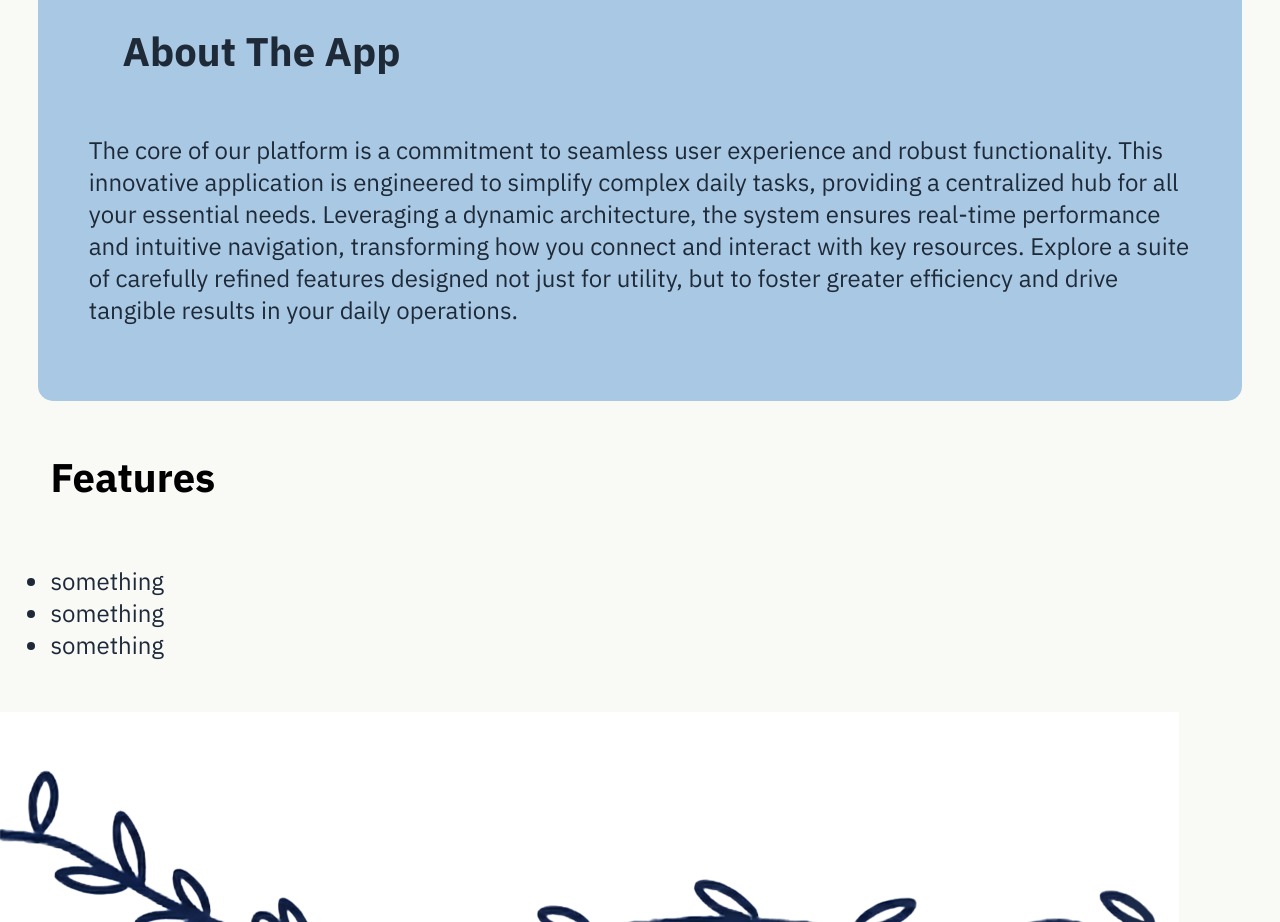
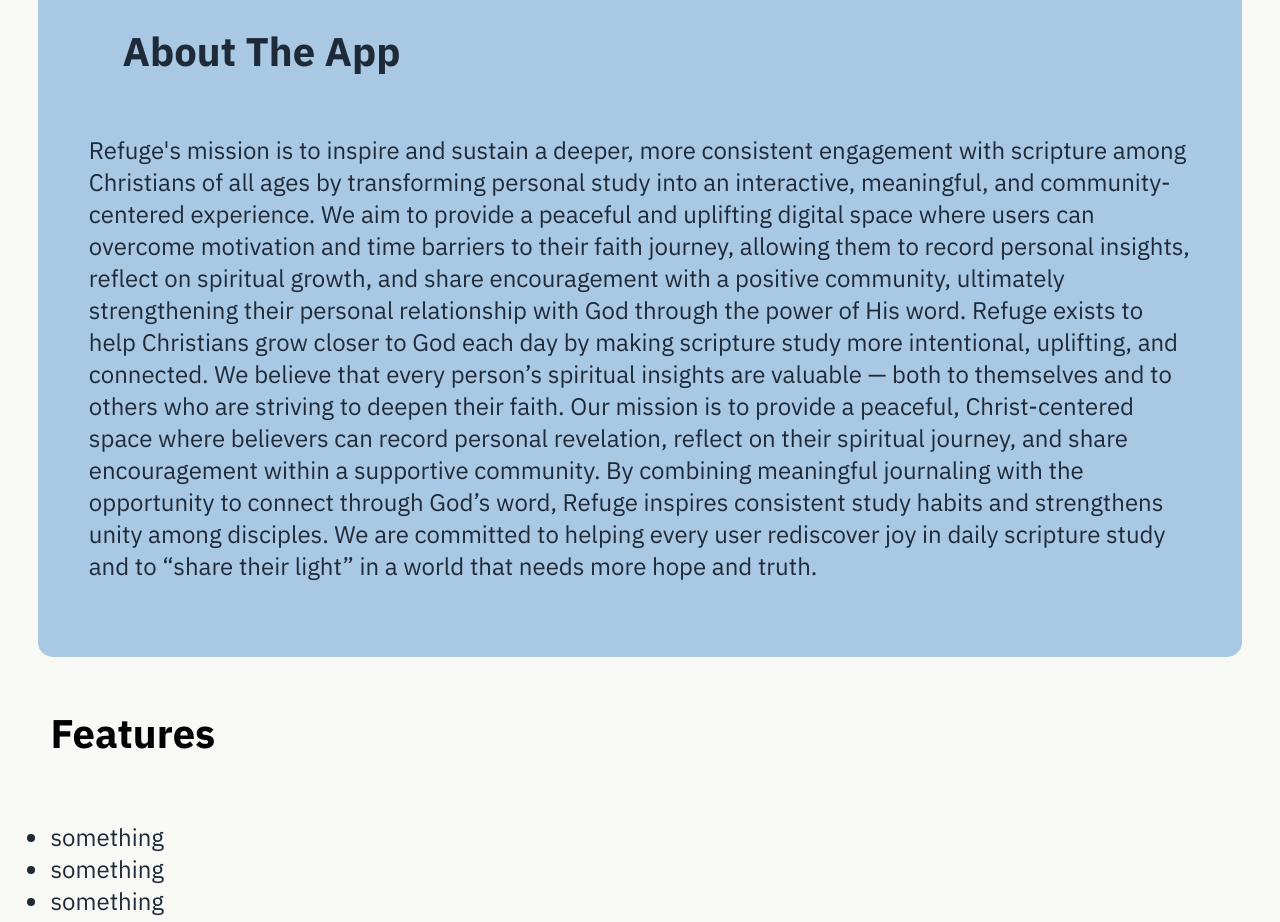
Before and after one commit to Alli-anne/refuge, a plain HTML site: page index.html in a window 1280 px wide. Shown: the part 960-1882 px from the top of the page. Drawn offline with Linux system fonts and the light colour scheme; a script that the page names is missing.

Commit message:
mission statement updates

```diff
--- a/index.html
+++ b/index.html
@@ -20,10 +20,9 @@
 
         <section class="about">
             <h2>About The App</h2>
-            <p>The core of our platform is a commitment to seamless user experience and robust functionality. This innovative application is engineered to simplify complex daily tasks,
-                providing a centralized hub for all your essential needs. Leveraging a dynamic architecture, the system ensures real-time performance and intuitive navigation, transforming
-                 how you connect and interact with key resources. Explore a suite of carefully refined features designed not just for utility, but to foster greater efficiency
-                 and drive tangible results in your daily operations.</p>
+            <p>Refuge's mission is to inspire and sustain a deeper, more consistent engagement with scripture among Christians of all ages by transforming personal study into an interactive, meaningful, and community-centered experience. We aim to provide a peaceful and uplifting digital space where users can overcome motivation and time barriers to their faith journey, allowing them to record personal insights, reflect on spiritual growth, and share encouragement with a positive community, ultimately strengthening their personal relationship with God through the power of His word.
+Refuge exists to help Christians grow closer to God each day by making scripture study more intentional, uplifting, and connected. We believe that every person’s spiritual insights are valuable — both to themselves and to others who are striving to deepen their faith. Our mission is to provide a peaceful, Christ-centered space where believers can record personal revelation, reflect on their spiritual journey, and share encouragement within a supportive community. By combining meaningful journaling with the opportunity to connect through God’s word, Refuge inspires consistent study habits and strengthens unity among disciples. We are committed to helping every user rediscover joy in daily scripture study and to “share their light” in a world that needs more hope and truth.
+</p>
         </section>
         <section class="features">
             <h2>Features</h2>
```
